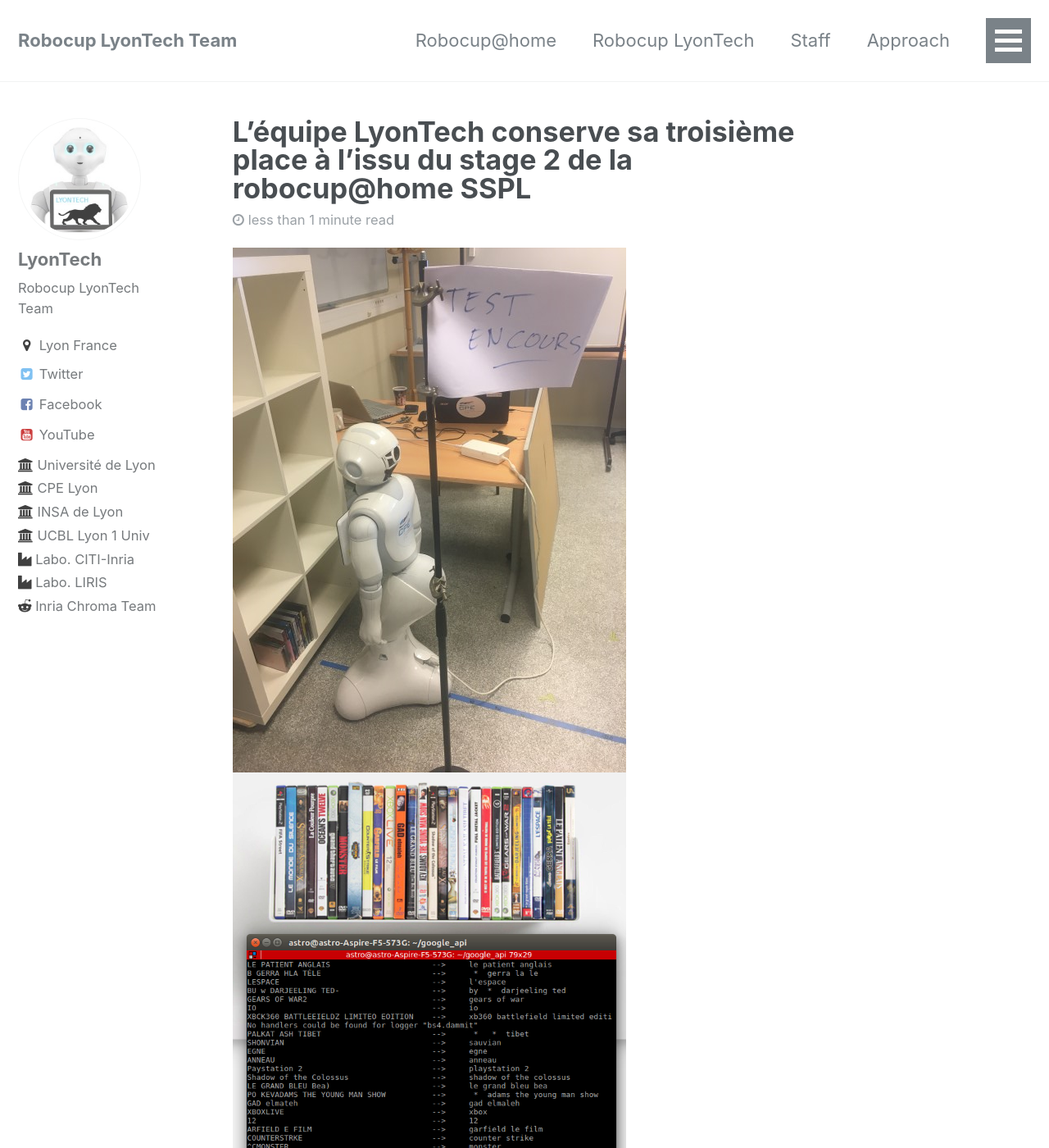
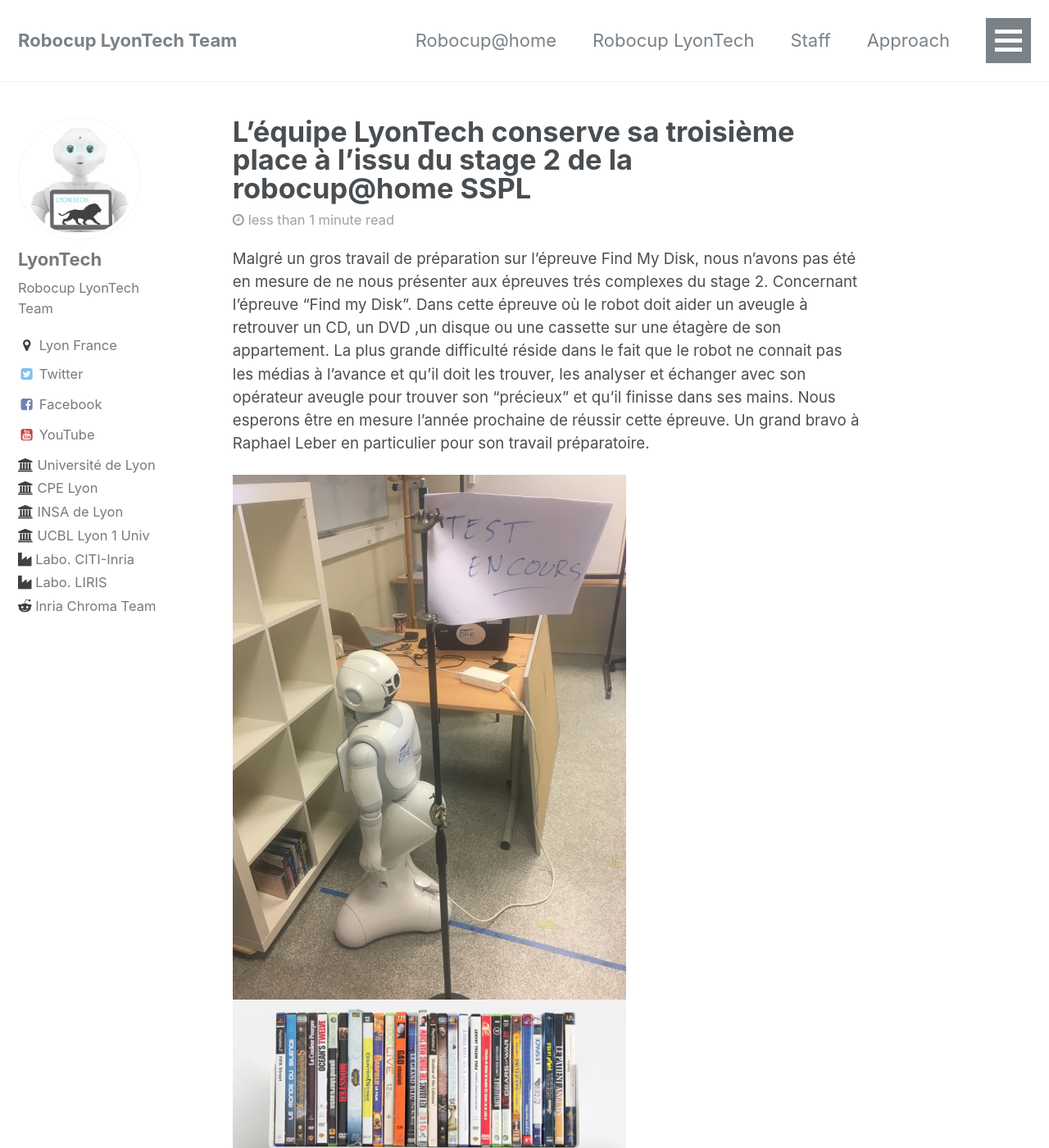
Before and after one commit to Robocup-Lyontech/Robocup-Lyontech.github.io, a Jekyll site: the page built from _posts/2019-07-06-Jour3.md, in a window 1280 px wide and 1400 px high. Shown: the whole window at 82% size. Built offline with Jekyll 4.4.1, drawn with Linux system fonts in a browser that asks for light colours; some of the changed text lies outside the part shown.

Commit message:
Update 2019-07-06-Jour3.md

```diff
--- a/_posts/2019-07-06-Jour3.md
+++ b/_posts/2019-07-06-Jour3.md
@@ -9,8 +9,10 @@ thumbnail: /assets/images/sydney2019/robot_carree_s.jpg
 
 ---
 
+Malgré un gros travail de préparation sur l'épreuve Find My Disk, nous n'avons pas été en mesure de ne nous présenter aux épreuves trés complexes du stage 2.
+Concernant l'épreuve "Find my Disk".
+Dans cette épreuve où le robot doit aider un aveugle à retrouver un CD, un DVD  ,un disque ou une cassette sur une étagère de son appartement. La plus grande difficulté réside dans le fait que le robot ne connait pas les médias à l'avance et qu'il doit les trouver, les analyser et échanger avec son opérateur aveugle pour trouver son "précieux" et qu'il finisse dans ses mains.
+Nous esperons être en mesure l'année prochaine de réussir cette épreuve. Un grand bravo à Raphael Leber en particulier pour son travail préparatoire.
+
 ![team](/assets/images/sydney2019/pepper_find_my_disk (Small).png)
 ![team](/assets/images/sydney2019/find_my_disk_ (Small).png)
-
-Malgré un gros travail de préparation sur l'épreuve Find My Disk du stage 2, nous n'avons pas été en mesure de ne nous présenter aux épreuves du stage 2.Concernant l'épreuve "Find my Disk".  Dans cette épreuve où le robot doit aider un aveugle à retrouver un CD, un DVD  ,un disque ou une cassette sur une étagère de son appartement.
-Nous esperons être en mesure l'année prochaine de réussir cette épreuve. Un grand bravo à Raphael Leber en particulier pour son travail préparatoire.
```
